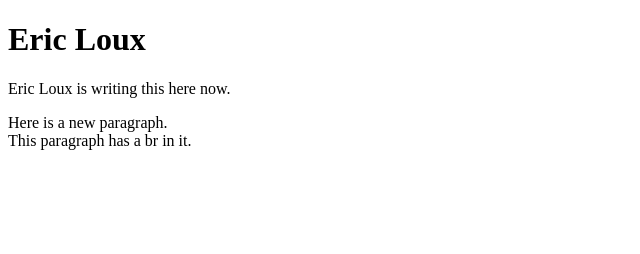
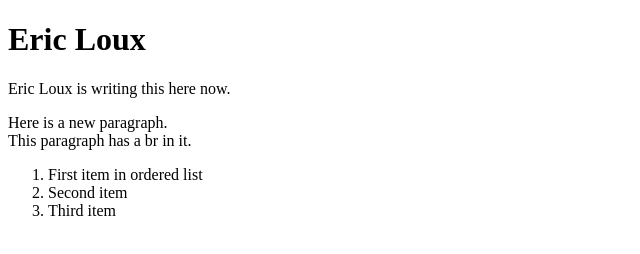
Before and after one commit to ericloux/Savvy-Coders, a plain HTML site: page index.html in a window 1280 px wide. Shown: the whole page, without its empty margins (0-640 px from the left). Drawn offline with Linux system fonts and the light colour scheme.

Commit message:
Fourth commit

```diff
--- a/index.html
+++ b/index.html
@@ -16,5 +16,16 @@
     <p>
         Here is a new paragraph. <br> This paragraph has a br in it.
     </p>
+    <ol>
+        <li>
+            First item in ordered list
+        </li>
+        <li>
+            Second item
+        </li>
+        <li>
+            Third item
+        </li>
+    </ol>
 </body>
 </html>
```
